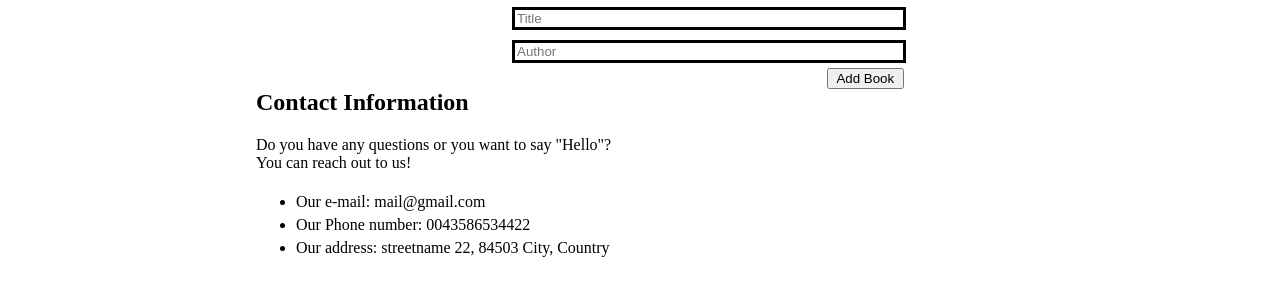
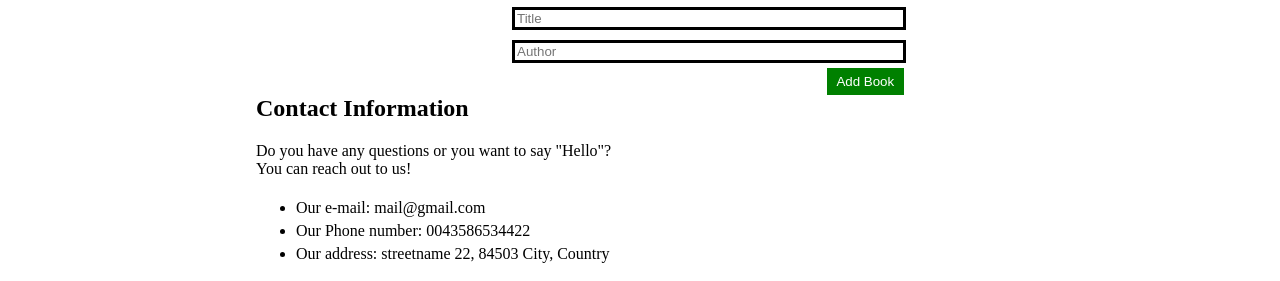
Before and after one commit to Zel-hub7/Awesome_Books, a website: page index.html in a window 1280 px wide. Shown: the part 166-447 px from the top of the page. Drawn offline with Linux system fonts and the light colour scheme.

Commit message:
Modify files

```diff
--- a/style.css
+++ b/style.css
@@ -73,6 +73,10 @@
 #btn {
   width: 10%;
   margin-left: 41%;
+  background-color: green;
+  color: white;
+  border: solid green;
+  padding: 3px;
 }
 ul {
   list-style: none;
```
